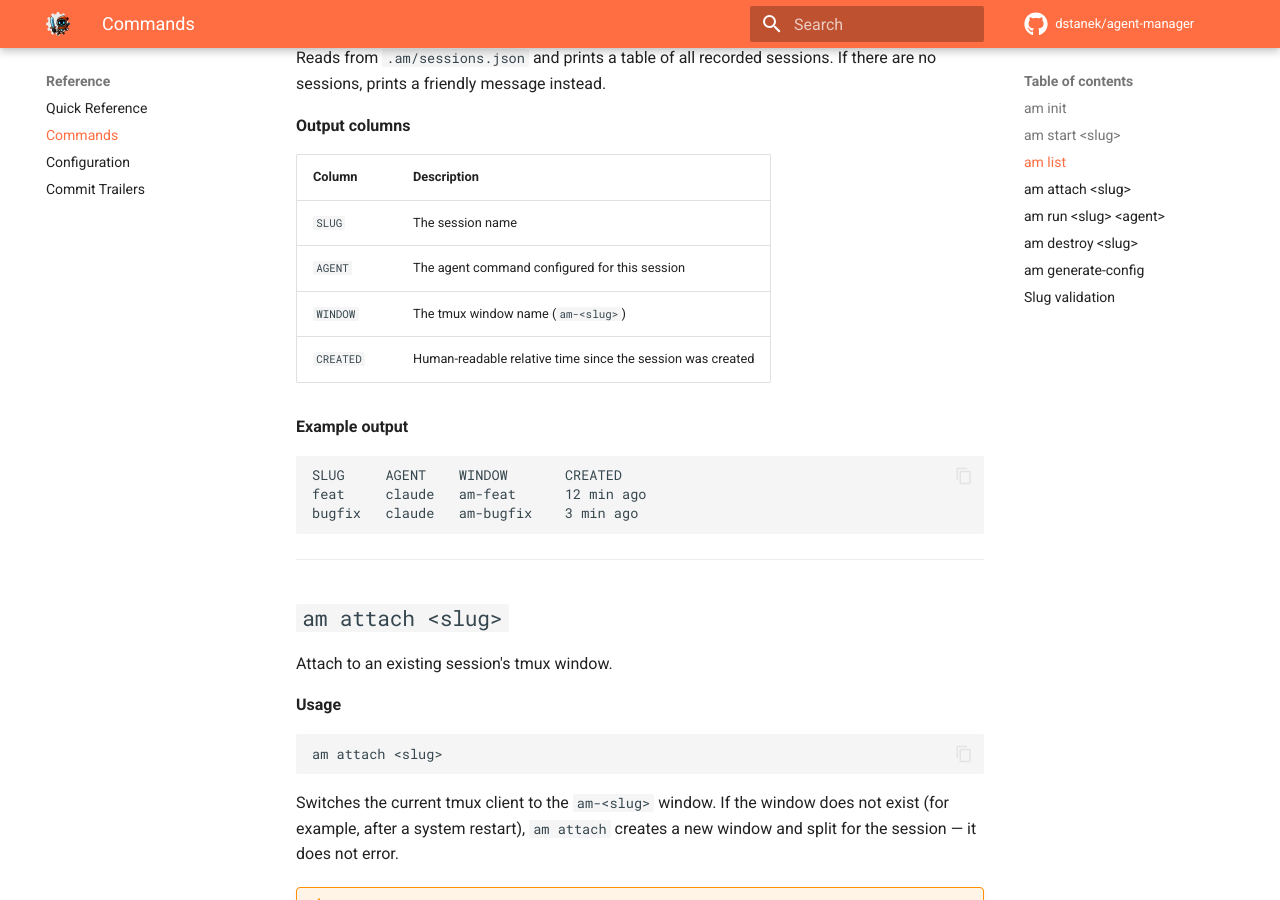
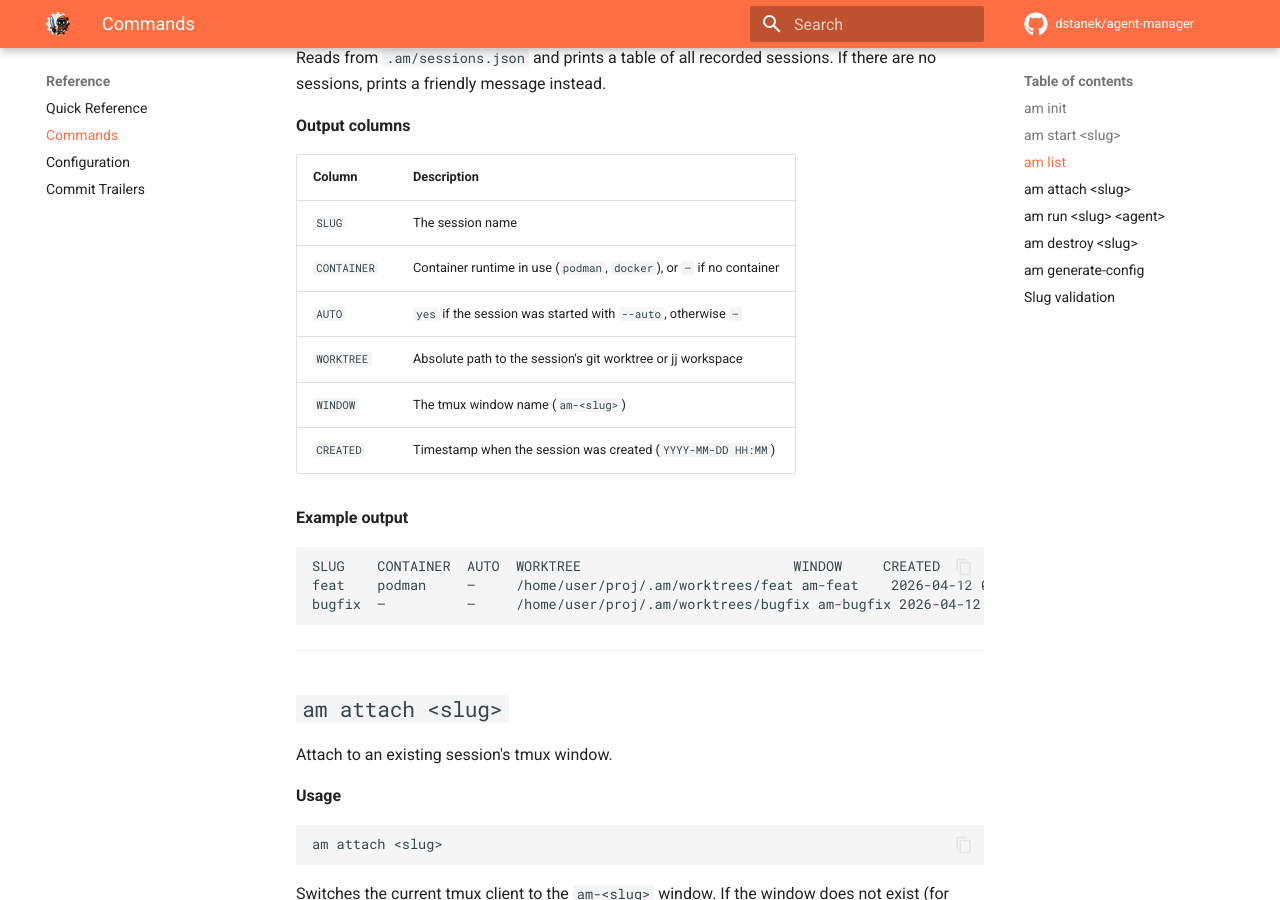
Before and after one commit to dstanek/am, an MkDocs documentation site: the page built from docs/reference/commands.md, in a window 1280 px wide and 900 px high, scrolled down 2152 px. Built offline with MkDocs 1.6.1 and Material for MkDocs 9.7.7, drawn with Linux system fonts in a browser that asks for light colours; comment, search, counter and statistics services are not loaded.

Commit message:
docs(commands): fix am list output columns and example
The docs described columns SLUG, AGENT, WINDOW, CREATED with relative
timestamps. The actual output is SLUG, CONTAINER, AUTO, WORKTREE,
WINDOW, CREATED with an absolute timestamp (YYYY-MM-DD HH:MM). Update
the column table and example output to match.

---
Auto-Piloted-By: am via Claude Code

````diff
--- a/docs/reference/commands.md
+++ b/docs/reference/commands.md
@@ -81,16 +81,18 @@ Reads from `.am/sessions.json` and prints a table of all recorded sessions. If t
 | Column | Description |
 |---|---|
 | `SLUG` | The session name |
-| `AGENT` | The agent command configured for this session |
+| `CONTAINER` | Container runtime in use (`podman`, `docker`), or `—` if no container |
+| `AUTO` | `yes` if the session was started with `--auto`, otherwise `—` |
+| `WORKTREE` | Absolute path to the session's git worktree or jj workspace |
 | `WINDOW` | The tmux window name (`am-<slug>`) |
-| `CREATED` | Human-readable relative time since the session was created |
+| `CREATED` | Timestamp when the session was created (`YYYY-MM-DD HH:MM`) |
 
 **Example output**
 
 ```
-SLUG     AGENT    WINDOW       CREATED
-feat     claude   am-feat      12 min ago
-bugfix   claude   am-bugfix    3 min ago
+SLUG    CONTAINER  AUTO  WORKTREE                          WINDOW     CREATED
+feat    podman     —     /home/user/proj/.am/worktrees/feat am-feat    2026-04-12 09:00
+bugfix  —          —     /home/user/proj/.am/worktrees/bugfix am-bugfix 2026-04-12 08:47
 ```
 
 ---
````
